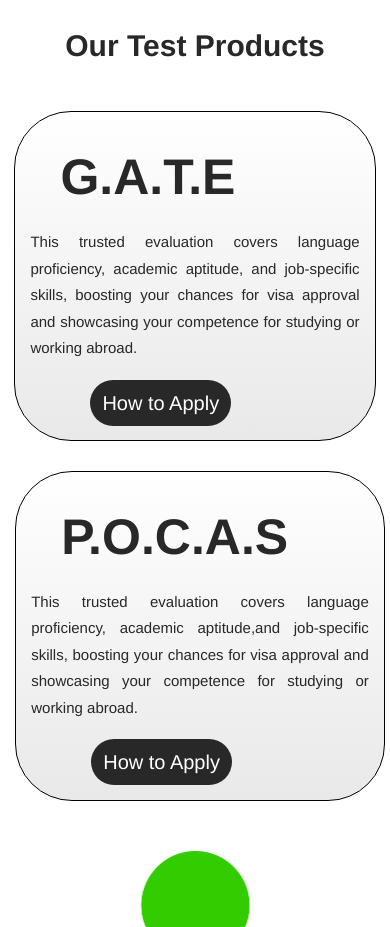
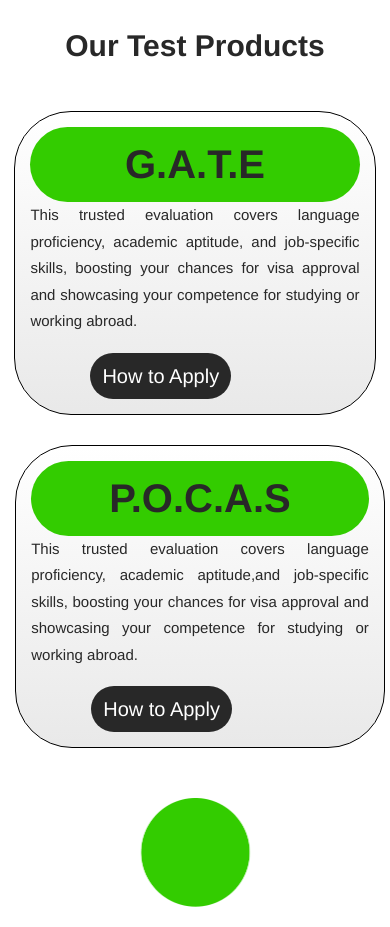
Before and after one commit to Valuegate/CicateProject, a React (Create React App) app: page / in a window 390 px wide. Shown: the part 1020-1947 px from the top of the page. Built offline with nearby package versions, Linux system fonts and the light colour scheme.

Commit message:
continue

```diff
--- a/src/pages/test_format/style.css
+++ b/src/pages/test_format/style.css
@@ -220,8 +220,13 @@ text-align: center;
                 }
 
                 body .bl_tests{
-                    font-size: 5rem;
-                    margin-left: 3rem;
+                    font-size: 4rem;
+                    background-color: #33cc00;
+                    border-radius: 4rem;
+                    line-height: 55px;
+                    padding: 1rem;
+                    justify-content: center;
+                    text-align: center;
                 }
 
                 .cross__img{
```
